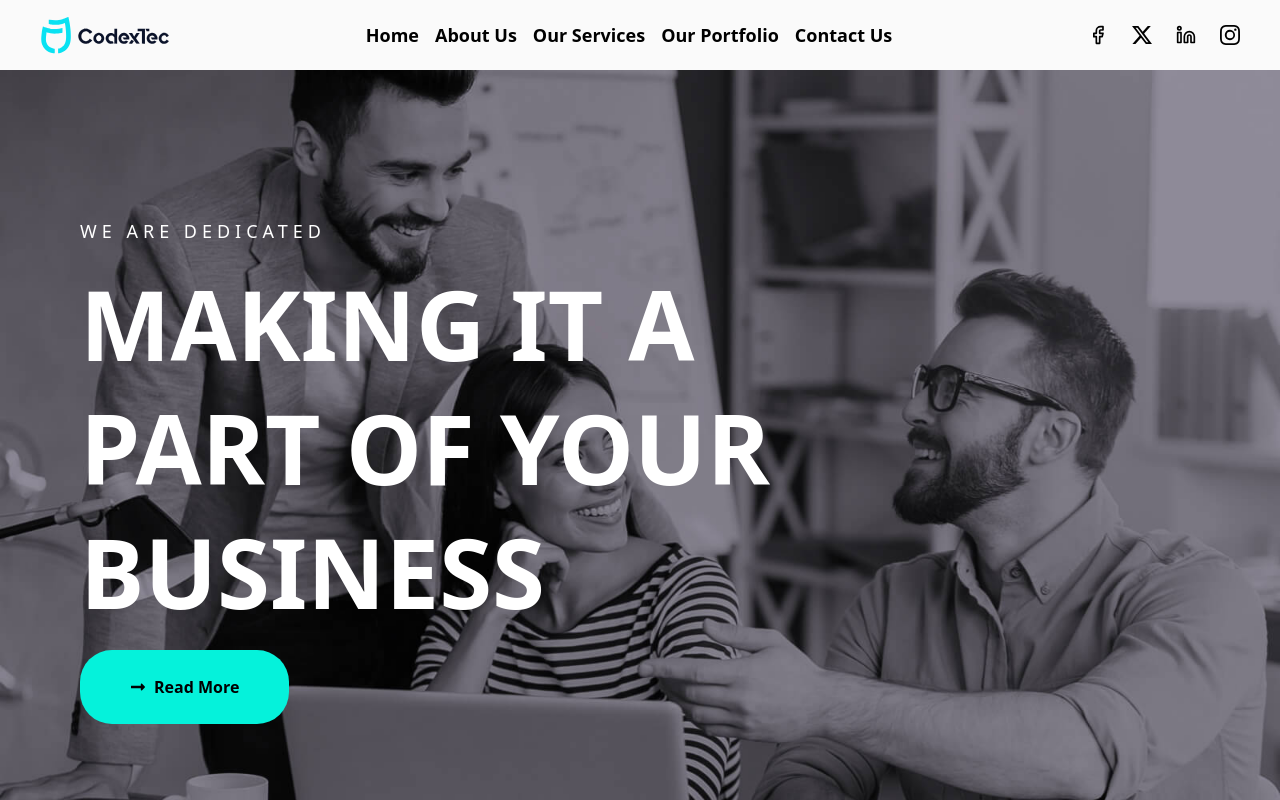
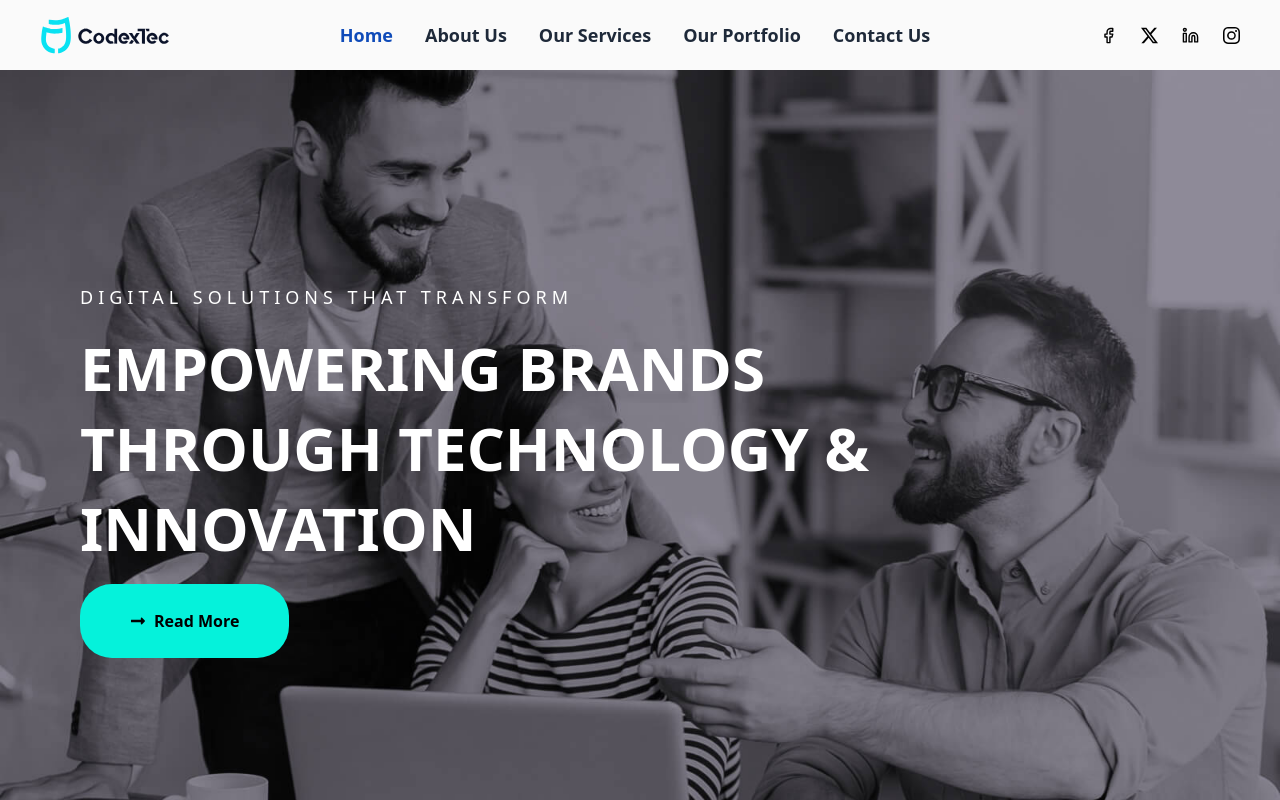
Before and after one commit to spanzyteo/codextec, a React (Vite) app: page / in a window 1280 px wide. Shown: the top 800 px of the page. Built offline with nearby package versions, Linux system fonts and the light colour scheme.

Commit message:
modifications on all pages

```diff
--- a/src/Components/Home/Banner.tsx
+++ b/src/Components/Home/Banner.tsx
@@ -1,28 +1,21 @@
 import { FaLongArrowAltRight } from "react-icons/fa";
+import { Link } from "react-router-dom";
 
 
 const Banner = () => {
   return (
     <>
-      <div
-        className="h-[500px] sm:h-[600px] lg:h-[800px] mt-[70px] sm:px-20 flex flex-col items-center sm:items-start justify-center gap-4 bg-center bg-cover bg-no-repeat bg-[url(/home-bg.jpg)]"
-        // style={{
-        //   backgroundImage: 'url(/home-bg.jpg)',
-        //   backgroundSize: 'cover',
-        //   backgroundPosition: 'center',
-        //   backgroundRepeat: 'no-repeat',
-        // }}
-      >
-        <h1 className="text-[14px] md:text-[18px] text-white tracking-[5px] leading-[30px]">
-          WE ARE DEDICATED
+      <div className="h-[500px] sm:h-[600px] lg:h-[800px] mt-[70px] px-5 lg:px-20 flex flex-col items-center sm:items-start justify-center gap-4 bg-center bg-cover bg-no-repeat bg-[url(/home-bg.jpg)]">
+        <h1 className="text-[14px] md:text-[18px] text-white text-center sm:text-left tracking-[5px] leading-[30px]">
+          DIGITAL SOLUTIONS THAT TRANSFORM
         </h1>
-        <h1 className="text-[22px] sm:text-[38px] md:text-[46px] lg:text-[96px] font-bold text-white max-w-[790px] text-center sm:text-start lg:leading-[124px]">
-          MAKING IT A PART OF YOUR BUSINESS
+        <h1 className="text-[22px] sm:text-[38px] md:text-[46px] lg:text-6xl font-bold text-white max-w-[790px] text-center sm:text-start lg:leading-[80px]">
+          EMPOWERING BRANDS THROUGH TECHNOLOGY & INNOVATION
         </h1>
-        <button className="sm:px-[50px] px-[30px] sm:py-[25px] py-[15px] flex items-center gap-2 bg-[#05F2DB] rounded-4xl font-semibold">
+        <Link to={'/about'} className="sm:px-[50px] px-[30px] sm:py-[25px] py-[15px] flex items-center gap-2 bg-[#05F2DB] rounded-4xl font-semibold hover:bg-gray-100 transition-all ease-in-out duration-500">
           <FaLongArrowAltRight />
           <p>Read More</p>
-        </button>
+        </Link>
       </div>
     </>
   )
--- a/src/Components/Navbar.tsx
+++ b/src/Components/Navbar.tsx
@@ -7,11 +7,12 @@ import { useDispatch } from 'react-redux'
 import { closeSidebar, openSidebar } from '../store/sidebarSlice'
 import { useAppSelector } from '../store/hooks'
 import { FaXmark } from 'react-icons/fa6'
-import { Link } from 'react-router-dom'
+import { Link, useLocation } from 'react-router-dom'
 
 const Navbar = () => {
   const sidebar = useAppSelector((state) => state.sidebar.sidebarOPen)
   const dispatch = useDispatch()
+  const location = useLocation()
 
   const handleOpenSidebar = () => {
     dispatch(openSidebar())
@@ -21,45 +22,49 @@ const Navbar = () => {
     dispatch(closeSidebar())
   }
 
+  const navLinkClass = (path: string) =>
+    location.pathname === path
+      ? 'text-[#0f4bb9]'
+      : 'text-gray-800 hover:text-[#0f4bb9]'
+
   return (
     <div className="flex fixed top-0 left-0 right-0 z-10 items-center justify-between h-[70px] md:px-10 px-5 bg-[#FAFAFA]">
-      {/* <div className="w-[70px] h-[80px]"> */}
-      <img
-        src="/logo.svg"
-        alt="logo"
-        className="w-[130px] object-cover"
-      />
-      {/* </div> */}
-      <div className="hidden lg:flex items-center gap-4 font-semibold text-lg">
-        <Link to={'/'}>Home</Link>
-        <Link to={'/about'}>About Us</Link>
-        <Link to={'/services'}>Our Services</Link>
-        <Link to={'/portfolio'}>Our Portfolio</Link>
-        <Link to={'/contact'}>Contact Us</Link>
+      <img src="/logo.svg" alt="logo" className="w-[130px] object-cover" />
+      <div className="hidden lg:flex items-center gap-8 font-semibold text-lg">
+        <Link to="/" className={navLinkClass('/')}>
+          Home
+        </Link>
+        <Link to="/about" className={navLinkClass('/about')}>
+          About Us
+        </Link>
+        <Link to="/services" className={navLinkClass('/services')}>
+          Our Services
+        </Link>
+        <Link to="/portfolio" className={navLinkClass('/portfolio')}>
+          Our Portfolio
+        </Link>
+        <Link to="/contact" className={navLinkClass('/contact')}>
+          Contact Us
+        </Link>
       </div>
       <div className="hidden lg:flex items-center gap-6 font-semibold text-lg">
-        <FiFacebook className="w-[20px] h-[20px]" />
-        <BsTwitterX className="w-[20px] h-[20px]" />
-        <FiLinkedin className="w-[20px] h-[20px]" />
-        <BsInstagram className="w-[20px] h-[20px]" />
+        <FiFacebook className="w-[17px] h-[17px]" />
+        <BsTwitterX className="w-[17px] h-[17px]" />
+        <FiLinkedin className="w-[17px] h-[17px]" />
+        <BsInstagram className="w-[17px] h-[17px]" />
       </div>
-      {/* <div className="hidden xl:flex items-center gap-4 font-semibold">
-        <p>codextec93@gmail.com</p>
-        <p>/</p>
-        <p>+2348134662374</p>
-      </div> */}
       {sidebar ? (
         <div className="block lg:hidden">
           <FaXmark
             className="h-[30px] w-[30px] cursor-pointer"
-            onClick={() => handleCloseSidebar()}
+            onClick={handleCloseSidebar}
           />
         </div>
       ) : (
         <div className="block lg:hidden">
           <MdMenu
             className="h-[30px] w-[30px] cursor-pointer"
-            onClick={() => handleOpenSidebar()}
+            onClick={handleOpenSidebar}
           />
         </div>
       )}
--- a/src/pages/About.tsx
+++ b/src/pages/About.tsx
@@ -5,7 +5,9 @@ const About = () => {
   return (
     <div className="flex flex-col">
       <div className="h-[350px] sm:h-[400px] lg:h-[515px] mt-[70px] flex flex-col justify-center px-6 lg:px-10 gap-2 bg-[url(/about-bg.jpg)] bg-center bg-cover bg-no-repeat">
-        <h1 className="text-white text-md uppercase">We are dedicated</h1>
+        <h1 className="text-white text-md uppercase">
+          DIGITAL SOLUTIONS THAT TRANSFORM
+        </h1>
         <h1 className="font-bold text-white text-5xl lg:text-6xl">About Us.</h1>
       </div>
       <AboutSection />
--- a/src/pages/Contact.tsx
+++ b/src/pages/Contact.tsx
@@ -6,9 +6,11 @@ const Contact = () => {
   return (
     <div className="flex flex-col">
       <div className="h-[350px] sm:h-[400px] lg:h-[515px] mt-[70px] flex flex-col justify-center px-6 lg:px-10 gap-2 bg-[url(/contact-bg.jpg)] bg-center bg-cover bg-no-repeat">
-        <h1 className="text-white text-md uppercase">We are dedicated</h1>
+        <h1 className="text-white text-md uppercase">
+          DIGITAL SOLUTIONS THAT TRANSFORM
+        </h1>
         <h1 className="font-bold text-white text-4xl lg:text-6xl">
-          Contact Us
+          Contact Us.
         </h1>
       </div>
       <div className="flex flex-col lg:flex-row lg:justify-between  py-[90px] px-5 md:px-20 gap-10">
--- a/src/pages/Portfolio.tsx
+++ b/src/pages/Portfolio.tsx
@@ -6,7 +6,9 @@ const Portfolio = () => {
   return (
     <div className="flex flex-col bg-[#FAFAFA]">
       <div className="h-[350px] sm:h-[400px] lg:h-[515px] mt-[70px] flex flex-col justify-center px-6 lg:px-10 gap-2 bg-[url(/portfolio-bg.jpg)] bg-center bg-cover bg-no-repeat">
-        <h1 className="text-white text-md uppercase">We are dedicated</h1>
+        <h1 className="text-white text-md uppercase">
+          DIGITAL SOLUTIONS THAT TRANSFORM
+        </h1>
         <h1 className="font-bold text-white text-4xl lg:text-6xl">
           Our Portfolio.
         </h1>
@@ -30,13 +32,21 @@ const Portfolio = () => {
         </div>
         <div className="py-[60px] grid grid-cols-1 md:grid-cols-2 gap-8">
           {portfolio.map((item) => (
-            <div key={item.id} className="relative lg:h-[400px] h-[365px] shadow-md lg:shadow-none">
-              <img src={item.image} alt="image" className="h-[300px] object-cover lg:shadow-md w-full" />
+            <div
+              key={item.id}
+              className="relative lg:h-[400px] h-[365px] shadow-md lg:shadow-none"
+            >
+              <img
+                src={item.image}
+                alt="image"
+                className="h-[300px] object-cover lg:shadow-md w-full"
+              />
               <div className="absolute bottom-0 w-full lg:w-[90%] py-[30px] lg:px-[50px] px-[30px] bg-white flex flex-col gap-4 lg:shadow-md">
                 <p className="text-[#0F4BB9] uppercase">{item.technology}</p>
                 <h1 className="font-bold lg:text-3xl">{item.name}</h1>
                 <Link
-                  to={`${item.detail}/${item.id}`}
+                  to={`${item.detail}`}
+                  target="_blank"
                   className="flex items-center justify-center gap-2 bg-gray-100 h-[50px] w-[130px] rounded-4xl hover:bg-[#0f4bb9] group transition-all duration-500 ease-in-out"
                 >
                   <FaLongArrowAltRight className="text-[#666666] group-hover:text-white" />
--- a/src/pages/ServiceDetail.tsx
+++ b/src/pages/ServiceDetail.tsx
@@ -12,7 +12,6 @@ const ServiceDetail = () => {
   return (
     <div className="flex flex-col">
       <div className="h-[350px] sm:h-[400px] lg:h-[515px] mt-[70px] flex flex-col justify-center px-6 lg:px-10 gap-2 bg-[url(/about-bg.jpg)] bg-center bg-cover bg-no-repeat">
-        {/* <h1 className="text-white text-md uppercase">We are dedicated</h1> */}
         <h1 className="font-bold text-white text-4xl lg:text-6xl">
           {service.title}
         </h1>
--- a/src/pages/Services.tsx
+++ b/src/pages/Services.tsx
@@ -6,9 +6,11 @@ const Services = () => {
   return (
     <div className="flex flex-col">
       <div className="h-[350px] sm:h-[400px] lg:h-[515px] mt-[70px] flex flex-col justify-center px-6 lg:px-10 gap-2 bg-[url(/about-bg.jpg)] bg-center bg-cover bg-no-repeat">
-        <h1 className="text-white text-md uppercase">We are dedicated</h1>
+        <h1 className="text-white text-md uppercase">
+          DIGITAL SOLUTIONS THAT TRANSFORM
+        </h1>
         <h1 className="font-bold text-white text-5xl lg:text-6xl">
-          Our Services
+          Our Services.
         </h1>
       </div>
       <ServiceSection />
--- a/src/utils/ourPortfolio.ts
+++ b/src/utils/ourPortfolio.ts
@@ -11,35 +11,35 @@ export const portfolio: PortfolioData[] = [
     id: 0,
     name: 'Prince. M Furniture',
     technology: 'Ecommerce Site',
-    detail: '/portfolio/detail',
-    image: '/portfolio/furniture-cart.png'
+    detail: 'https://furniture-cart-inky.vercel.app/',
+    image: '/portfolio/furniture-cart.png',
   },
   {
     id: 1,
     name: 'Jiamuqu',
     technology: 'Landing Page',
-    detail: '/portfolio/detail',
-    image: '/portfolio/jiamuqu.png'
+    detail: 'https://jiamuqu.vercel.app/',
+    image: '/portfolio/jiamuqu.png',
   },
   {
     id: 2,
     name: 'Doughnation',
     technology: 'Business Website',
-    detail: '/portfolio/detail',
-    image: '/portfolio/doughnation.png'
+    detail: 'https://doughnation.vercel.app/',
+    image: '/portfolio/doughnation.png',
   },
   {
     id: 3,
     name: 'Fifa Stream',
     technology: 'Landing Page',
-    detail: '/portfolio/detail',
-    image: '/portfolio/fifa-stream.png'
+    detail: 'https://fifa-token.vercel.app/',
+    image: '/portfolio/fifa-stream.png',
   },
   {
     id: 4,
     name: 'Extreme',
     technology: 'Business Website',
-    detail: '/portfolio/detail',
-    image: '/portfolio/extreme.png'
+    detail: 'https://extreme-flax.vercel.app/',
+    image: '/portfolio/extreme.png',
   },
 ]
```
Also changed, not shown: src/Components/Home/OurPortfolio.tsx (+21 -4 lines).
